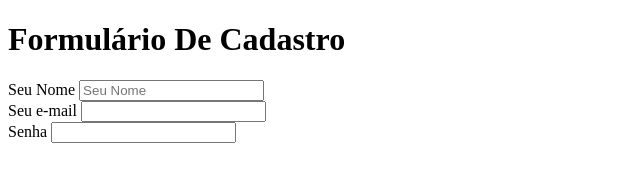
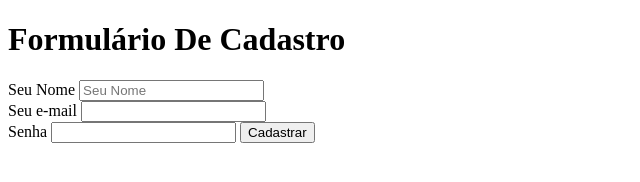
Before and after one commit to gabriel19melo/Formul-rio-de-cadastro, a plain HTML site: page cadastro.html in a window 1280 px wide. Shown: the whole page, without its empty margins (0-640 px from the left). Drawn offline with Linux system fonts and the light colour scheme.

Commit message:
Update cadastro.html
adicionando função button cadastrar

```diff
--- a/cadastro.html
+++ b/cadastro.html
@@ -16,6 +16,7 @@
         <br />
         <label for="senha">Senha</label>
         <input id="senha" type="password" />
+        <button type="submit">Cadastrar</button>
     </form>
 </body>
 </html>
```
